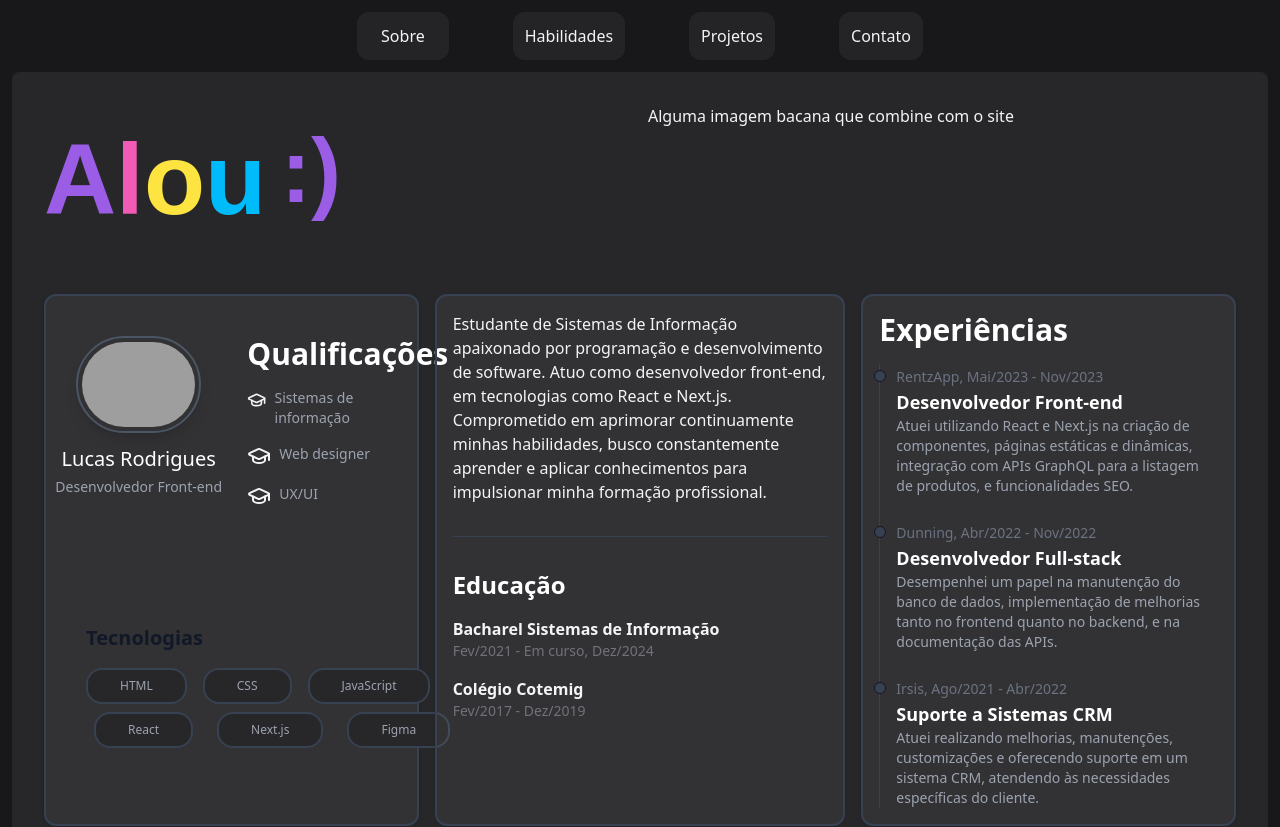
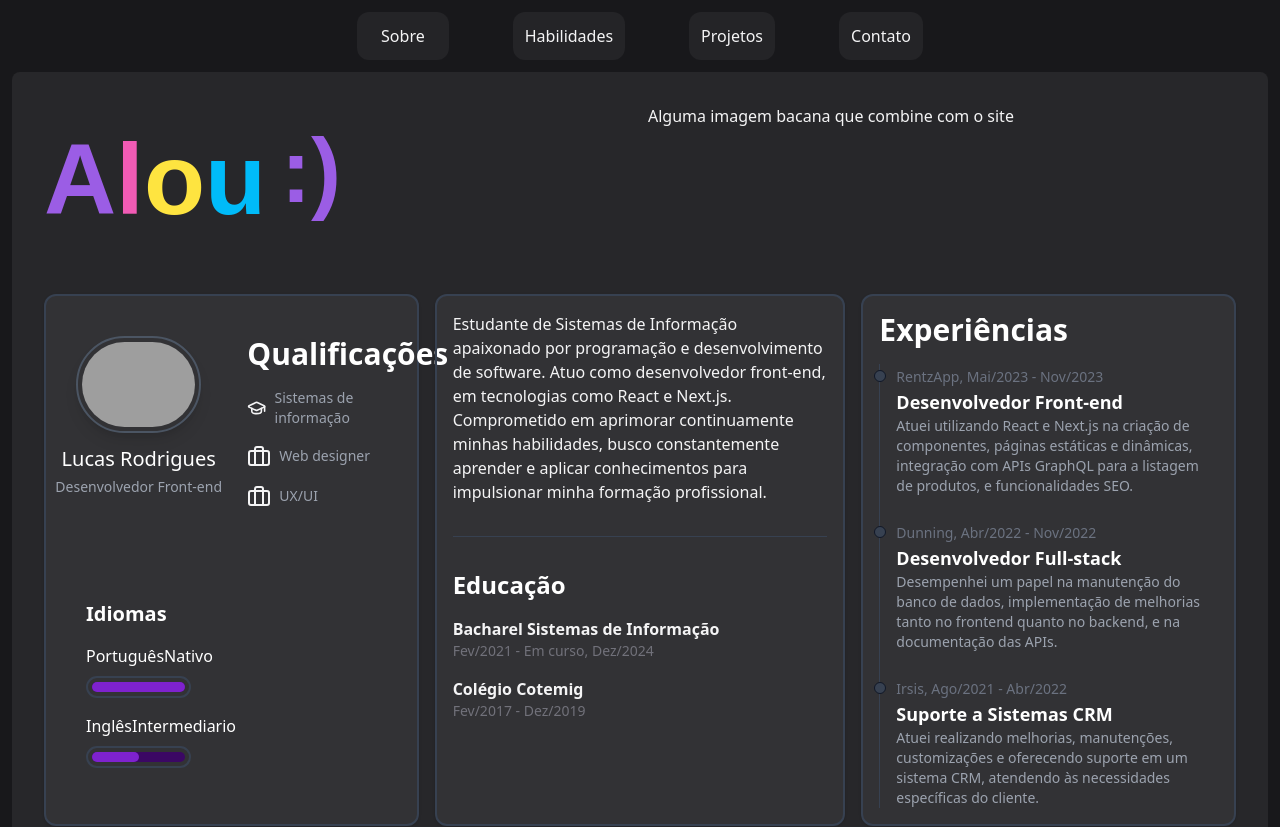
Before and after one commit to rodrigueslucas062/portfolio, a Next.js app: page / in a window 1280 px wide. Shown: the top 827 px of the page. Built offline with nearby package versions, Linux system fonts and the light colour scheme; grey boxes are pictures that could not be loaded.

Commit message:
✨ Content update

```diff
--- a/src/components/sobre/Sobre.jsx
+++ b/src/components/sobre/Sobre.jsx
@@ -1,11 +1,11 @@
-import { GraduationCap } from "lucide-react";
+import { Briefcase, GraduationCap } from "lucide-react";
 import Image from "next/image";
 
 const Sobre = () => {
     const avatarUrl = 'https://avatars.githubusercontent.com/u/39422637?s=400&u=b6bddbc97edde098ad4d50599d99479aff0cb6d9&v=4';
     return (
         <div className="flex my-10 gap-4">
-            <div className="flex flex-1 w-1/3">
+            <div className="flex group flex-1 w-1/3">
                 <div className="grid grid-cols-1 md:grid-cols-2 w-full bg-white/5 rounded-xl shadow border-2 border-gray-700 hover:bg-white/10">
                     <div className="flex flex-col items-center py-10">
                         <Image className="mb-3 rounded-full shadow-lg border-2 p-1 border-gray-600" src={avatarUrl} alt="Lucas Rodrigues" width={125} height={125} />
@@ -14,47 +14,44 @@ const Sobre = () => {
                     </div>
                     <div className="flex flex-col py-10 px-4 space-y-4">
                         <h1 className="text-3xl font-bold text-white">Qualificações</h1>
-                        <div className="flex gap-2">
+                        <div className="flex gap-2 items-center">
                             <GraduationCap />
                             <span className="text-sm text-gray-400">Sistemas de informação</span>
                         </div>
-                        <div className="flex gap-2">
-                            <GraduationCap />
+                        <div className="flex gap-2 items-center">
+                            <Briefcase />
                             <span className="text-sm text-gray-400">Web designer</span>
                         </div>
-                        <div className="flex gap-2">
-                            <GraduationCap />
+                        <div className="flex gap-2 items-center">
+                            <Briefcase />
                             <span className="text-sm text-gray-400">UX/UI</span>
                         </div>
                     </div>
-                    <div className="py-4 px-10">
-                        <h1 className="mb-4 text-xl font-bold text-gray-900 dark:text-white">Tecnologias</h1>
-                        <div className="flex flex-col space-y-2">
-                            <div className="flex flex-col-5 gap-4">
-                                <div className="bg-zinc-800 p-2 px-4 rounded-2xl border-2 border-gray-700 flex items-center justify-center">
-                                    <span className="text-xs text-gray-400 px-4 ">HTML</span>
-                                </div>
-                                <div className="bg-zinc-800 p-2 px-4 rounded-2xl border-2 border-gray-700 flex items-center justify-center">
-                                    <span className="text-xs text-gray-400 px-4 ">CSS</span>
-                                </div>
-                                <div className="bg-zinc-800 p-2 px-4 rounded-2xl border-2 border-gray-700 flex items-center justify-center">
-                                    <span className="text-xs text-gray-400 px-4 ">JavaScript</span>
+                    <div className="px-10 space-y-4 w-full">
+                        <h1 className="mb-4 text-xl font-bold text-white">Idiomas</h1>
+                        <div>
+                            <div className="flex justify-between mb-2">
+                                <span className="text-base font-medium text-white">Português</span>
+                                <span className="text-base font-medium text-white">Nativo</span>
+                            </div>
+                            <div className="flex flex-col border-2 border-gray-700 group-hover:border-gray-500 rounded-full justify-between mb-1 p-1">
+                                <div className="w-full rounded-full h-2.5 bg-purple-950">
+                                    <div className="bg-purple-700 h-2.5 rounded-full w-full"></div>
                                 </div>
                             </div>
-                            <div className="ml-2 flex flex-col-3 gap-6">
-                                <div className="bg-zinc-800 p-2 px-4 rounded-2xl border-2 border-gray-700 flex items-center justify-center">
-                                    <span className="text-xs text-gray-400 px-4 ">React</span>
-                                </div>
-                                <div className="bg-zinc-800 p-2 px-4 rounded-2xl border-2 border-gray-700 flex items-center justify-center">
-                                    <span className="text-xs text-gray-400 px-4 ">Next.js</span>
-                                </div>
-                                <div className="bg-zinc-800 p-2 px-4 rounded-2xl border-2 border-gray-700 flex items-center justify-center">
-                                    <span className="text-xs text-gray-400 px-4 ">Figma</span>
+                        </div>
+                        <div>
+                            <div className="flex justify-between mb-2">
+                                <span className="text-base font-medium text-white">Inglês</span>
+                                <span className="text-base font-medium text-white">Intermediario</span>
+                            </div>
+                            <div className="flex flex-col border-2 border-gray-700 group-hover:border-gray-500 rounded-full justify-between mb-1 p-1">
+                                <div className="w-full rounded-full h-2.5 bg-purple-950">
+                                    <div className="bg-purple-700 h-2.5 rounded-full w-1/2"></div>
                                 </div>
                             </div>
                         </div>
                     </div>
-
                 </div>
             </div>
             <div className="flex flex-1 group w-full max-w-xl bg-white/5 rounded-xl shadow border-2 border-gray-700 hover:bg-white/10 p-4">
```
